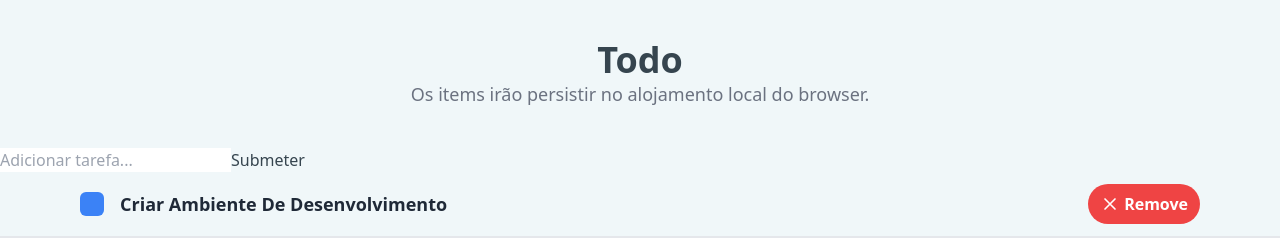
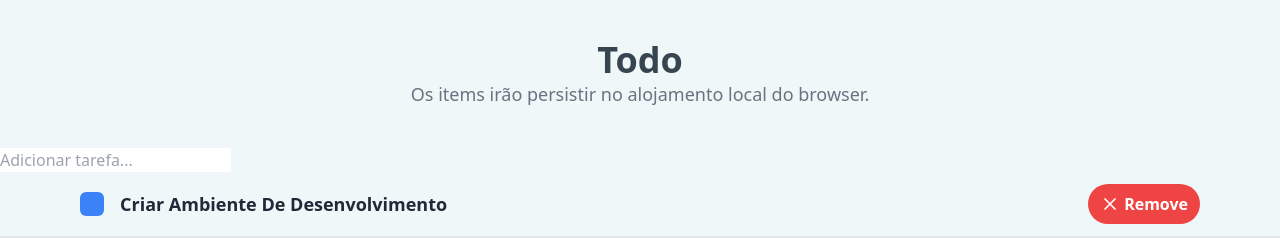
Before and after one commit to DarioCostaAlves/todo-darial, a React (Vite) app: page / in a window 1280 px wide. Shown: the top 238 px of the page. Built offline with nearby package versions, Linux system fonts and the light colour scheme.

Commit message:
adding todo complete

```diff
--- a/package.json
+++ b/package.json
@@ -11,7 +11,8 @@
   },
   "dependencies": {
     "react": "^18.2.0",
-    "react-dom": "^18.2.0"
+    "react-dom": "^18.2.0",
+    "uuid": "^9.0.1"
   },
   "devDependencies": {
     "@types/react": "^18.2.15",
--- a/src/components/InputTodo.jsx
+++ b/src/components/InputTodo.jsx
@@ -2,21 +2,32 @@ import { useState } from "react";
 
 const InputTodo = ({ addTodoItem }) => {
   const [title, setTitle] = useState("");
+  const [message, setMessage] = useState("");
 
   const handleChange = (e) => {
+    setTitle(e.target.value);
+  };
+
+  const handleSubmit = (e) => {
     e.preventDefault();
-    addTodoItem(title);
-    setTitle("");
+    if (title.trim()) {
+      addTodoItem(title);
+      setTitle("");
+      setMessage("");
+    } else {
+      setMessage("Por favor, adicione uma tarefa.");
+    }
   };
+
   return (
-    <form onSubmit={handleChange}>
+    <form onSubmit={handleSubmit}>
       <input
         type="text"
         placeholder="Adicionar tarefa..."
         value={title}
         onChange={handleChange}
       />
-      <button>Submeter</button>
+      <button>{message}</button>
     </form>
   );
 };
--- a/src/components/TodosLogic.jsx
+++ b/src/components/TodosLogic.jsx
@@ -1,21 +1,22 @@
 import { useState } from "react";
 import InputTodo from "@/components/InputTodo";
 import TodosList from "@/components/TodosList";
+import { v4 as uuidv4 } from "uuid";
 
 const TodosLogic = () => {
   const [todos, setTodos] = useState([
     {
-      id: 1,
+      id: uuidv4(),
       title: "Criar ambiente de desenvolvimento",
       completed: true,
     },
     {
-      id: 2,
+      id: uuidv4(),
       title: "Desenvolver website e adicionar conteúdo",
       completed: false,
     },
     {
-      id: 3,
+      id: uuidv4(),
       title: "Alojar para um serviço de alojamento",
       completed: false,
     },
@@ -46,7 +47,7 @@ const TodosLogic = () => {
 
   const addTodoItem = (title) => {
     const newTodo = {
-      id: 4,
+      id: uuidv4(),
       title: title,
       completed: false,
     };
```
Also changed, not shown: 1 other file (tests, documents, lock files or other folders).
